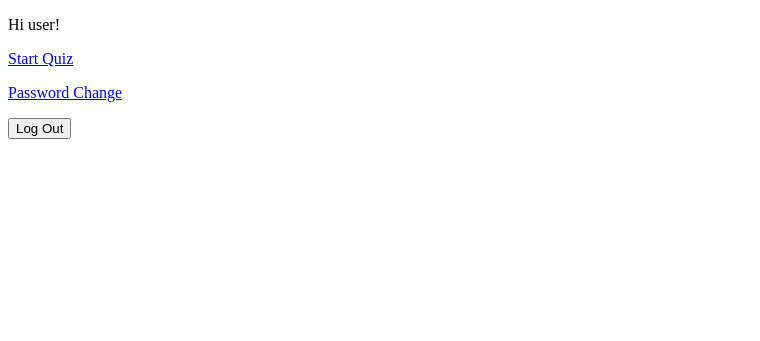
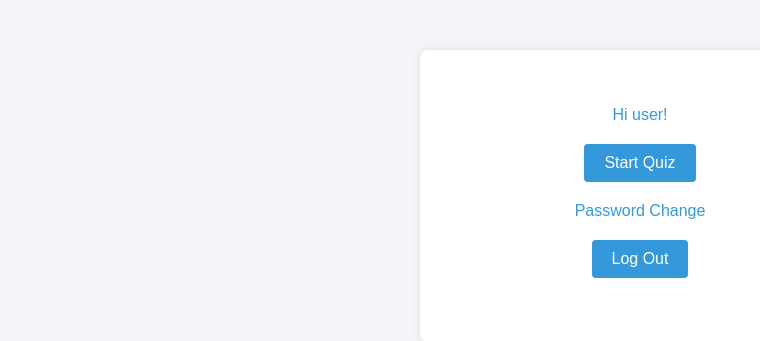
Before and after one commit to Mayabi67/ecole, a Django app: page / in a window 1280 px wide. Shown: the top 341 px of the page, without its empty margins (0-760 px from the left). Run offline with Django 5.2, Linux system fonts and the light colour scheme; a user stored in the database is signed in.

Commit message:
added css style

```diff
--- a/templates/home.html
+++ b/templates/home.html
@@ -3,20 +3,101 @@
 {% block title %}Home{% endblock %}
 
 {% block content %}
+<style>
+/* General Styles */
+body {
+    font-family: Arial, sans-serif;
+    margin: 0;
+    padding: 0;
+    background-color: #f4f4f9;
+    color: #333;
+}
+
+/* Container for content */
+.container {
+    width: 100%;
+    max-width: 400px;
+    margin: 50px auto;
+    padding: 20px;
+    background-color: #fff;
+    border-radius: 8px;
+    box-shadow: 0 0 10px rgba(0, 0, 0, 0.1);
+    text-align: center;
+}
+
+/* Header Styles */
+h1, p {
+    text-align: center;
+    color: #3498db;
+}
+
+/* Links */
+a {
+    color: #3498db;
+    text-decoration: none;
+}
+
+a:hover {
+    text-decoration: underline;
+}
+
+/* Authenticated User Section */
+.authenticated-section {
+    padding: 20px;
+    margin-bottom: 20px;
+}
+
+/* Not Authenticated User Section */
+.not-authenticated-section {
+    padding: 20px;
+    margin-bottom: 20px;
+}
+
+/* Button Styles */
+button, .button {
+    background-color: #3498db;
+    color: white;
+    border: none;
+    padding: 10px 20px;
+    text-align: center;
+    display: inline-block;
+    font-size: 16px;
+    margin: 4px 2px;
+    cursor: pointer;
+    border-radius: 4px;
+    text-decoration: none;
+}
+
+button:hover, .button:hover {
+    background-color: #2980b9;
+}
+
+form {
+    text-align: center;
+}
+</style>
+
+<div class="container">
     {% if user.is_authenticated %}
+    <div class="authenticated-section">
         <p>Hi {{ user.username }}!</p>
-<a href="{% url 'start' %}">Start Quiz</a>
+        <a class="button" href="{% url 'start' %}">Start Quiz</a>
         <p><a href="{% url 'password_change' %}">Password Change</a></p>
 
         <form action="{% url 'logout' %}" method="post">
             {% csrf_token %}
             <button type="submit">Log Out</button>
         </form>
+    </div>
+    {% else %}
+    <div class="not-authenticated-section">
+        <P>Welcome To Elimisha Website</P>
+        <p>You are not logged in</p>
+        <a class="button" href="{% url 'signup' %}">Sign Up</a>
 
-{% else %}
-<p>You are not logged in</p>
-<a href="{% url 'signup' %}">Sign Up</a>
+        <a class="button" href="{% url 'login' %}">Log In</a>
         <p><a href="{% url 'password_reset' %}">Password Reset</a></p>
-<a href="{% url 'login' %}">Log In</a>
+    </div>
     {% endif %}
+</div>
 {% endblock %}
```
Also changed, not shown: templates/registration/login.html (+67 -7 lines), templates/registration/signup.html (+67 -6 lines), db.sqlite3. Lines whose indentation alone changed are shown as unchanged.
